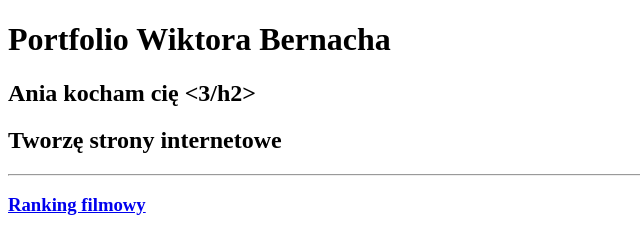
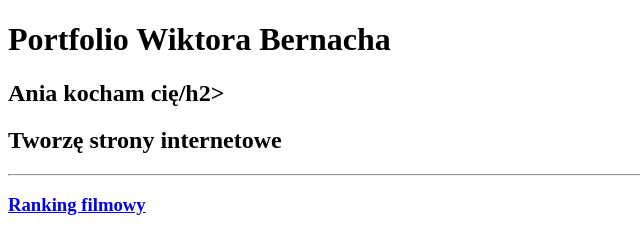
Before and after one commit to Falc0nBridge/html-portfolio, a plain HTML site: page index.html in a window 1280 px wide. Shown: the top 232 px of the page, 0-640 px from the left. Drawn offline with Linux system fonts and the light colour scheme.

Commit message:
Update index.html

```diff
--- a/index.html
+++ b/index.html
@@ -8,7 +8,7 @@
   </head>
   <body>
     <h1>Portfolio Wiktora Bernacha</h1>
-    <h2>Ania kocham cię <3/h2>
+    <h2>Ania kocham cię/h2>
     <h2>Tworzę strony internetowe</h2>
     <hr />
     <h3><a href="./public/movie-ranking.html">Ranking filmowy</a></h3>
```
